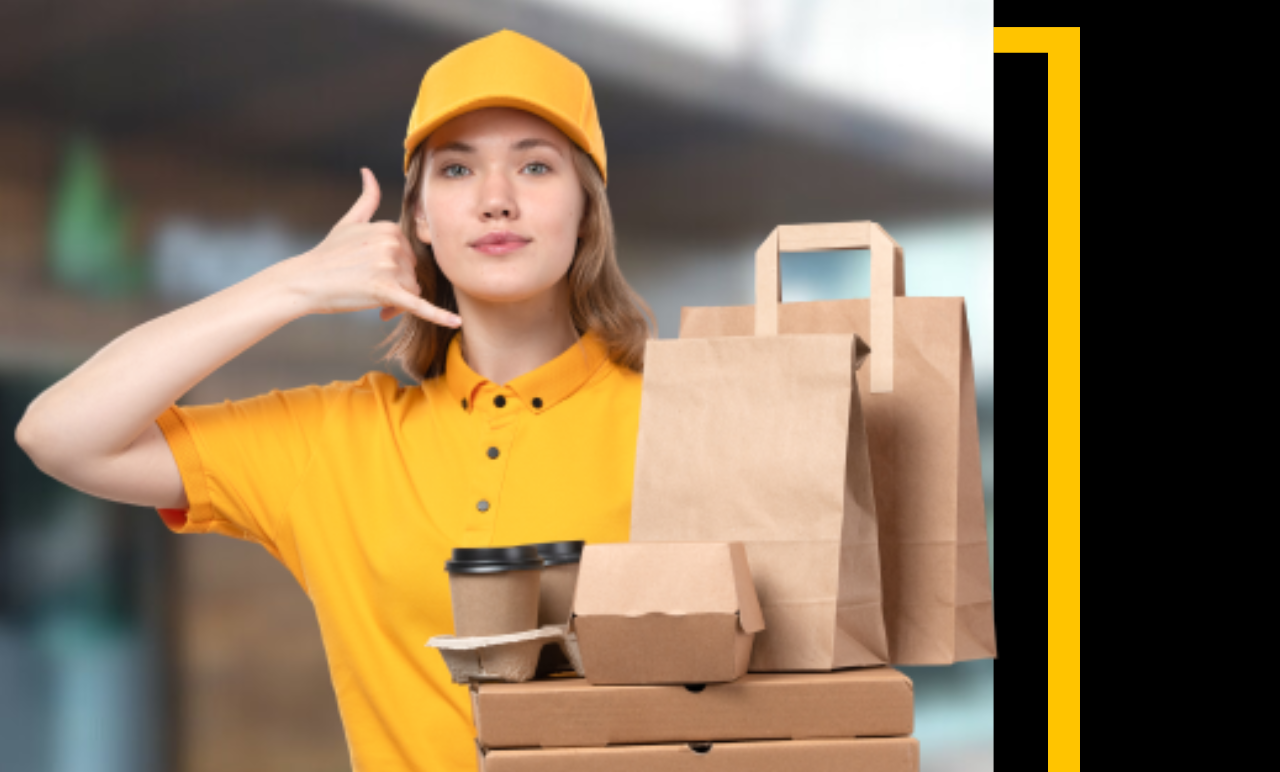
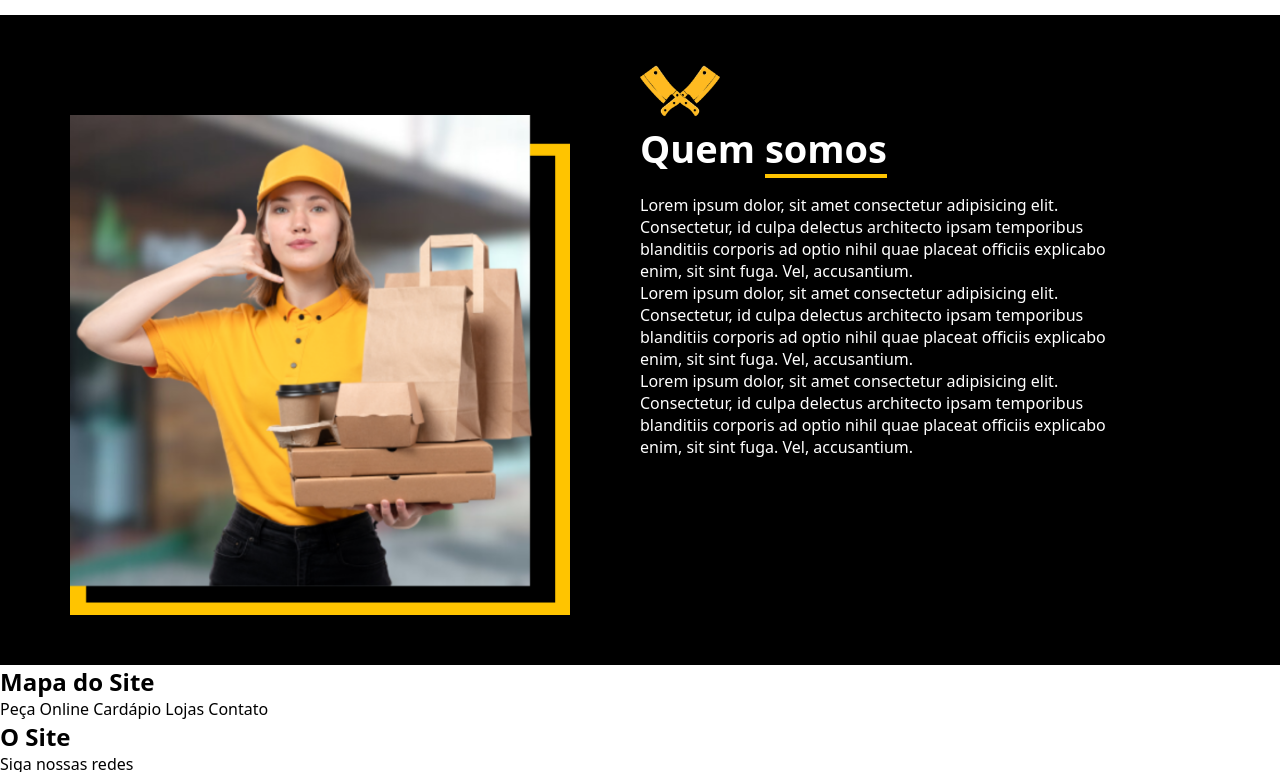
Before and after one commit to Ivan-ReisDev/hamburgueria, a plain HTML site: page index.html in a window 1280 px wide. Shown: the part 2010-2782 px from the top of the page. Drawn offline with nearby package versions, Linux system fonts and the light colour scheme; files that its build step writes are made by us from their sources.

Commit message:
Update style.css

```diff
--- a/src/css/style.css
+++ b/src/css/style.css
@@ -45,6 +45,10 @@ nav {
     display: flex;
     background-color: rgb(255, 255, 255);
     z-index: 20;
+}
+
+span {
+    border-bottom: 4px solid rgb(255, 196, 0);
 }
 
 ::-webkit-scrollbar-track {
@@ -204,7 +208,7 @@ nav {
 .imagem a {
     font-size: 20px;
     color: white;
-    border-bottom: 4px solid rgb(255, 196, 0);
+    border-bottom: 4px solid #ffc400;
 
 }
 
@@ -220,6 +224,7 @@ nav {
     flex-direction: row;
     align-items: center;
     justify-content: center;
+    padding-bottom: 50px;
 }
 
 .loccima {
@@ -243,6 +248,7 @@ nav {
 
 .loccima a:hover {
     background-color: #d3d3d3;
+    color: #000000;
 }
 
 .locbaixo {
@@ -259,6 +265,49 @@ nav {
 .loccima-interno h2 {
     font-size: 45px;
 }
+
+.quemsomos {
+    width: 100vw;
+    height: 600px;
+    background-color: #000000;
+    color: white;
+    display: flex;
+    flex-direction: row;
+    margin-top: 50px ;
+}
+
+.quemsomos-esquerda {
+    width: 50vw;
+    display: flex;
+    align-items: center;
+    justify-content: center;
+}
+
+.quemsomos-esquerda img {
+    width: 500px;
+}
+
+.quemsomos-direita {
+    width: 50vw;
+}
+
+.quemsomos-direita p {
+    width: 500px;
+}
+
+.quemsomos-direita h2 {
+    font-size: 38px;
+    margin-bottom: 20px;
+}
+
+.quemsomos-direita img {
+    width: 80px;
+}
+
+.map-site {
+    background-color: white;
+}
+
 
 
 @media (max-width:999px) {
```
